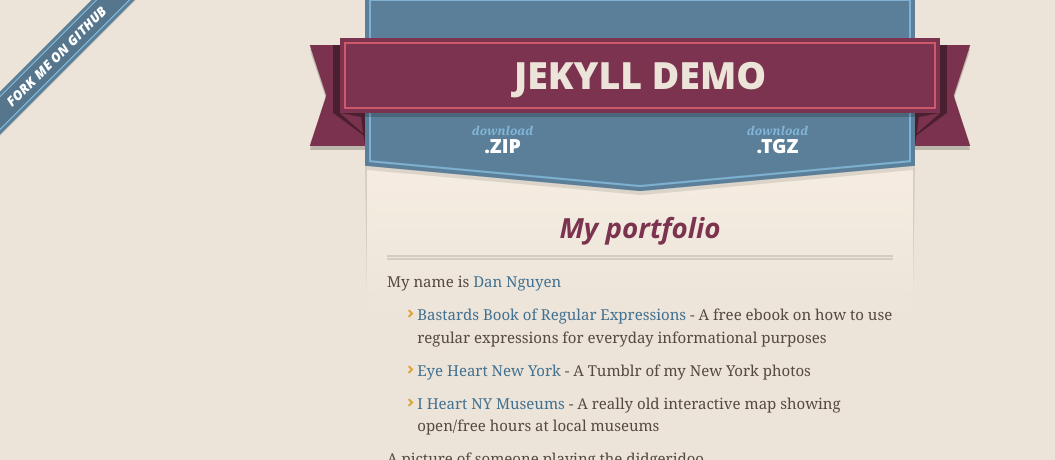
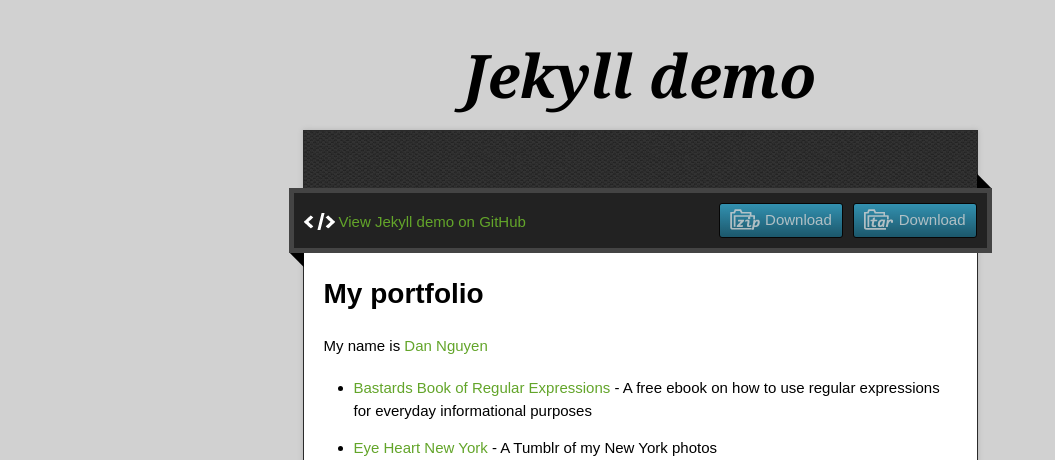
Before and after one commit to jojowang17/jekyll_demo, a Jekyll site: the page index.html, which Jekyll copies as it is, in a window 1280 px wide. Shown: the top 460 px of the page, without its empty margins (0-1055 px from the left). Built offline with Jekyll 4.4.1, drawn with Linux system fonts in a browser that asks for light colours; nearby versions of some CDN libraries; some of the changed text lies outside the part shown; grey boxes are pictures that could not be loaded.

Commit message:
Create gh-pages branch via GitHub

```diff
--- a/index.html
+++ b/index.html
@@ -1,51 +1,41 @@
-<!DOCTYPE html>
+<!doctype html>
+<!-- The Time Machine GitHub pages theme was designed and developed by Jon Rohan, on Feb 7, 2012. -->
+<!-- Follow him for fun. http://twitter.com/jonrohan. Tail his code on http://github.com/jonrohan -->
 <html>
 <head>
-    <meta charset='utf-8'>
-    <meta http-equiv="X-UA-Compatible" content="chrome=1">
-    <meta name="viewport" content="width=640">
+  <meta charset="utf-8">
+  <meta http-equiv="X-UA-Compatible" content="IE=edge,chrome=1">
 
-    <link rel="stylesheet" href="stylesheets/core.css" media="screen">
-    <link rel="stylesheet" href="stylesheets/mobile.css" media="handheld, only screen and (max-device-width:640px)">
+  <link rel="stylesheet" href="stylesheets/stylesheet.css" media="screen">
   <link rel="stylesheet" href="stylesheets/pygment_trac.css">
+  <script type="text/javascript" src="https://ajax.googleapis.com/ajax/libs/jquery/1.7.1/jquery.min.js"></script>
+  <script type="text/javascript" src="javascripts/script.js"></script>
 
-    <script type="text/javascript" src="javascripts/modernizr.js"></script>
-    <script type="text/javascript" src="https://ajax.googleapis.com/ajax/libs/jquery/1.7.1/jquery.min.js"></script>
-    <script type="text/javascript" src="javascripts/headsmart.min.js"></script>
-    <script type="text/javascript">
-      $(document).ready(function () {
-        $('#main_content').headsmart()
-      })
-    </script>
-    <title>Jekyll demo by jackwan2010</title>
+  <title>Jekyll demo</title>
+  <meta name="description" content="">
+
+  <meta name="viewport" content="width=device-width,initial-scale=1">
+
 </head>
 
 <body>
-    <a id="forkme_banner" href="https://github.com/jackwan2010/jekyll_demo">View on GitHub</a>
-    <div class="shell">
 
+  <div class="wrapper">
     <header>
-        <span class="ribbon-outer">
-          <span class="ribbon-inner">
-            <h1>Jekyll demo</h1>
-            <h2></h2>
-          </span>
-          <span class="left-tail"></span>
-          <span class="right-tail"></span>
-        </span>
+      <h1 class="title">Jekyll demo</h1>
     </header>
-
-      <section id="downloads">
-        <span class="inner">
-          <a href="https://github.com/jackwan2010/jekyll_demo/zipball/master" class="zip"><em>download</em> .ZIP</a><a href="https://github.com/jackwan2010/jekyll_demo/tarball/master" class="tgz"><em>download</em> .TGZ</a>
-        </span>
-      </section>
-
-
-      <span class="banner-fix"></span>
-
-
-      <section id="main_content">
+    <div id="container">
+      <p class="tagline"></p>
+      <div id="main" role="main">
+        <div class="download-bar">
+        <div class="inner">
+          <a href="https://github.com/jackwan2010/jekyll_demo/tarball/master" class="download-button tar"><span>Download</span></a>
+          <a href="https://github.com/jackwan2010/jekyll_demo/zipball/master" class="download-button zip"><span>Download</span></a>
+          <a href="https://github.com/jackwan2010/jekyll_demo" class="code">View Jekyll demo on GitHub</a>
+        </div>
+        <span class="blc"></span><span class="trc"></span>
+        </div>
+        <article class="markdown-body">
           <h1>
 <a name="my-portfolio" class="anchor" href="#my-portfolio"><span class="octicon octicon-link"></span></a>My portfolio</h1>
 
@@ -60,20 +50,24 @@
 <p><img src="http://i.imgur.com/2i35DTo.jpg" alt="alt text"></p>
 
 <p>Here's video of that performance:</p>
-      </section>
+        </article>
+      </div>
+    </div>
+    <footer>
+      <div class="owner">
+      <p><a href="https://github.com/jackwan2010" class="avatar"><img src="https://avatars1.githubusercontent.com/u/8330654?v=2&amp;s=60" width="48" height="48"></a> <a href="https://github.com/jackwan2010">jackwan2010</a> maintains <a href="https://github.com/jackwan2010/jekyll_demo">Jekyll demo</a></p>
 
-      <footer>
-        <span class="ribbon-outer">
-          <span class="ribbon-inner">
-            <p>this project by <a href="https://github.com/jackwan2010">jackwan2010</a> can be found on <a href="https://github.com/jackwan2010/jekyll_demo">GitHub</a></p>
-          </span>
-          <span class="left-tail"></span>
-          <span class="right-tail"></span>
-        </span>
-        <p>Generated with <a href="http://pages.github.com">GitHub Pages</a> using Merlot</p>
-        <span class="octocat"></span>
+
+      </div>
+      <div class="creds">
+        <small>This page generated using <a href="http://pages.github.com/">GitHub Pages</a><br>theme by <a href="https://twitter.com/jonrohan/">Jon Rohan</a></small>
+      </div>
     </footer>
-
+  </div>
+  <div class="current-section">
+    <a href="#top">Scroll to top</a>
+    <a href="https://github.com/jackwan2010/jekyll_demo/tarball/master" class="tar">tar</a><a href="https://github.com/jackwan2010/jekyll_demo/zipball/master" class="zip">zip</a><a href="" class="code">source code</a>
+    <p class="name"></p>
   </div>
 
 
```
Lines whose indentation alone changed are shown as unchanged.
